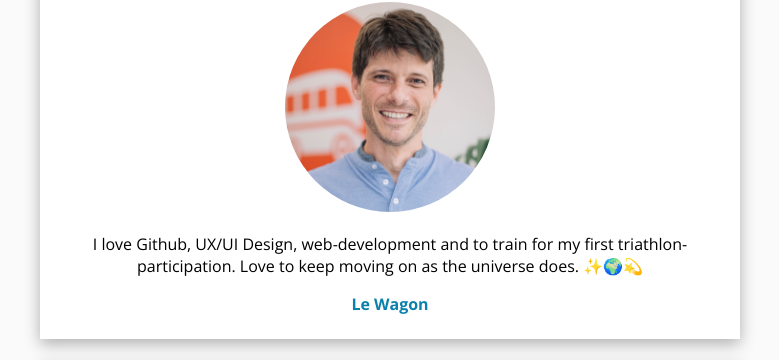
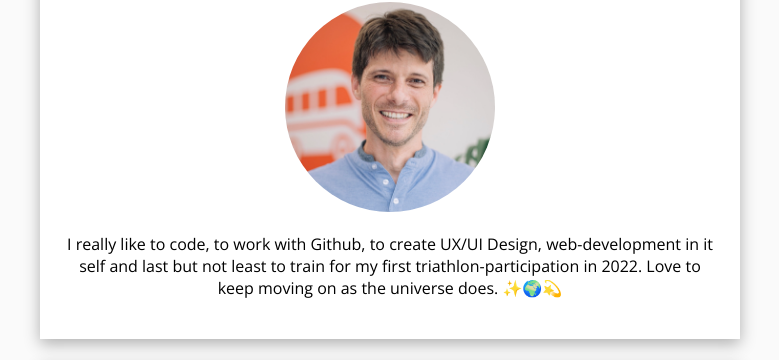
Before and after one commit to TorstenBrocc/my-first-repo, a plain HTML site: page index.html in a window 1280 px wide. Shown: the part 145-505 px from the top of the page, without its empty margins (250-1029 px from the left). Drawn offline with nearby package versions, Linux system fonts and the light colour scheme.

Commit message:
changed some more little details

```diff
--- a/index.html
+++ b/index.html
@@ -12,11 +12,11 @@
   <div class="card-white">
     <h1>Hello, my name is Torsten 😎</h1>
     <img src="images/LeWagon_square2.jpg" alt="Profile Pic T.Broc" class="img-circle">
-    <p>I love Github, UX/UI Design, web-development and to train for my first triathlon-participation. Love to keep moving on as the universe does. ✨🌍💫
+    <p>I really like to code, to work with Github, to create UX/UI Design, web-development in it self and last but not least to train for my first triathlon-participation in 2022. Love to keep moving on as the universe does. ✨🌍💫
     </p>
-    <a href="https://www.lewagon.com" target="_blank">
-      Le Wagon
-  </a>
+      <!-- <a href="https://www.lewagon.com" target="_blank"> -->
+        <!-- Le Wagon -->
+      <!-- </a> -->
   </div>
 
   <div class="card-white">
```
Also changed, not shown: 2 other files.
